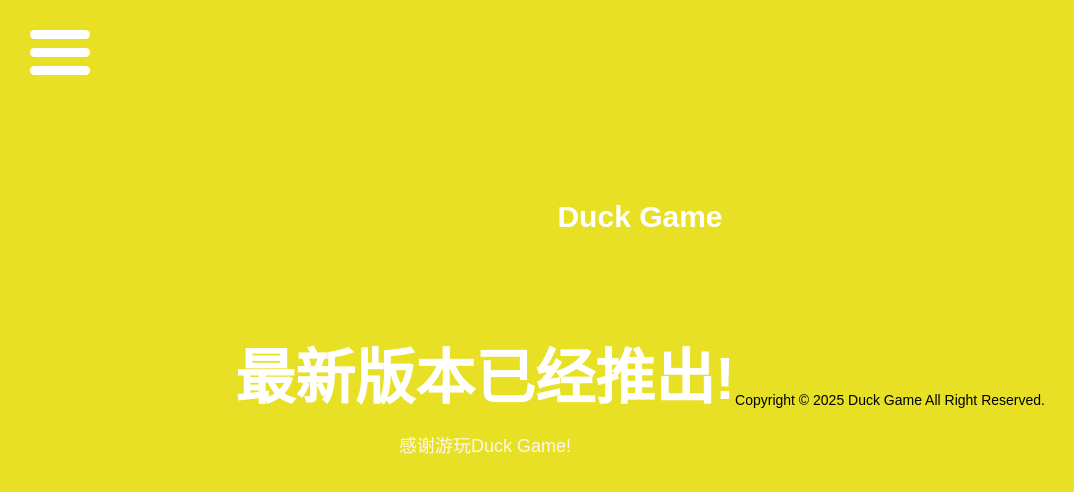
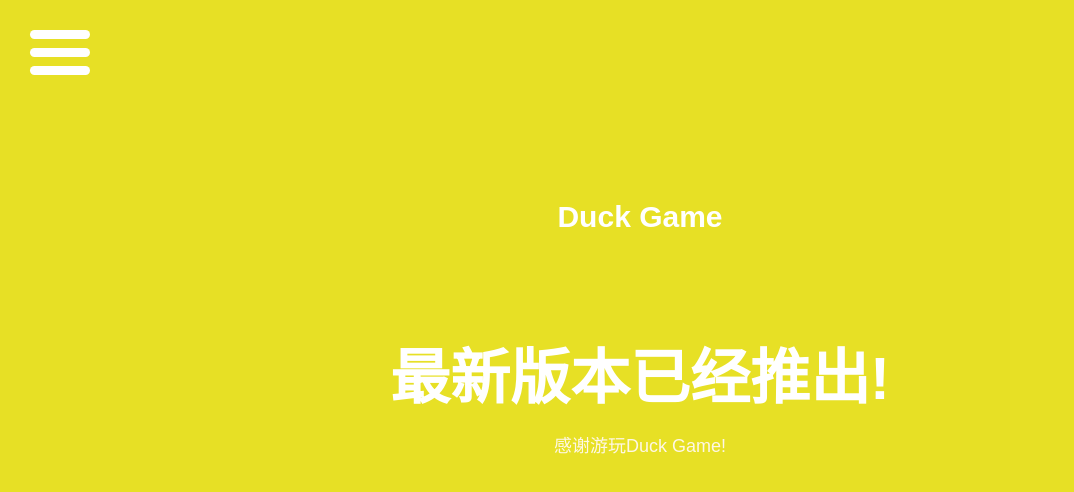
Before and after one commit to Not-clever-Steve/Duck-Game, a plain HTML site: page index.html in a window 1280 px wide. Shown: the whole page, without its empty margins (0-1074 px from the left). Drawn offline with Linux system fonts and the light colour scheme.

Commit message:
Update index.html

```diff
--- a/index.html
+++ b/index.html
@@ -58,10 +58,5 @@
         <p>感谢游玩Duck Game!</p>
         </section>
         </main>
-        <footer>
-            <section class="footer">
-            <p>Copyright © 2025 Duck Game All Right Reserved.</p>
-            </section>
-        </footer>
 </body>
 </html>
```
